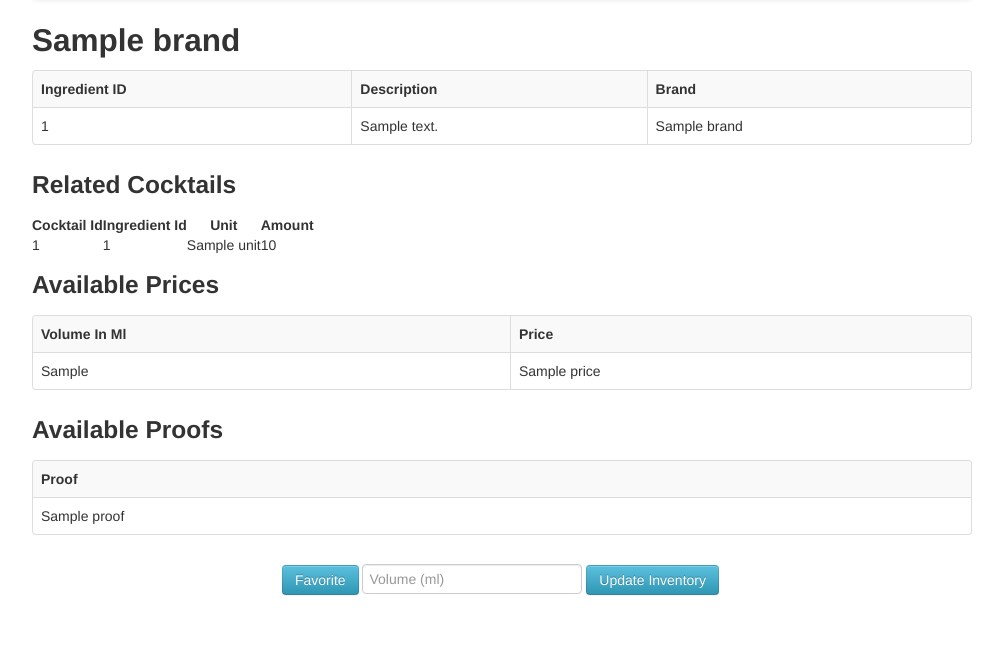
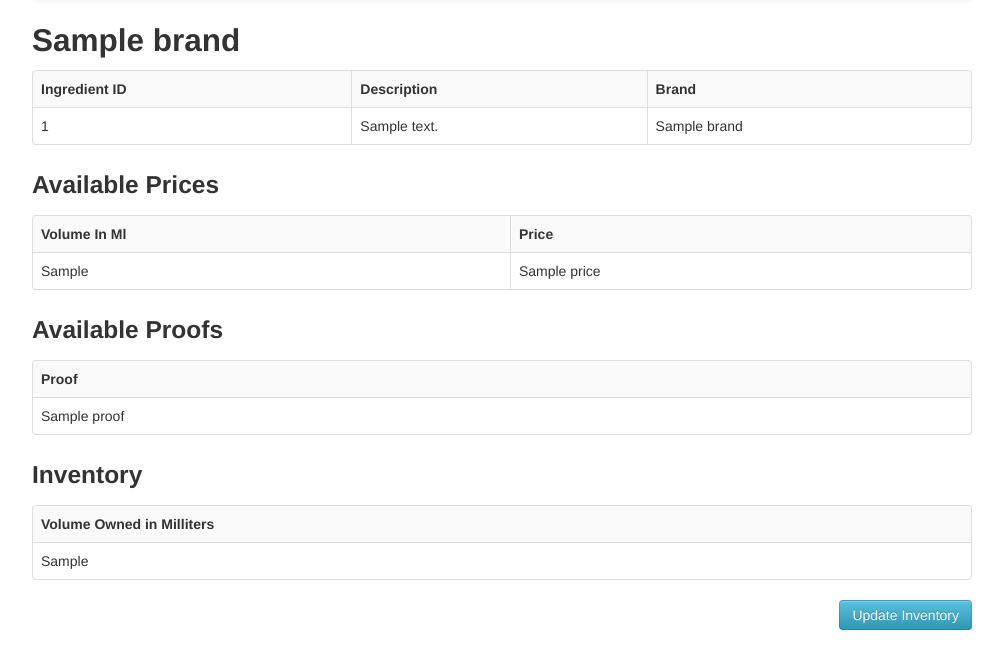
Before and after one commit to UVaCS4750-F13/spiritguide, a CakePHP app: the page made by app/View/Ingredients/view.ctp in a window 1280 px wide. Shown: the part 62-731 px from the top of the page, without its empty margins (138-1141 px from the left). Run offline with PHP 8.4 and a stand-in for CakePHP, Linux system fonts and the light colour scheme; the template is opened without the code that fills it: most values are stand-ins (such as "Sample title", 1, 10 or a date in 2020); form fields are guessed from the names that the template uses; some libraries are stand-ins or nearby versions.

Commit message:
Add own data to ingredient view

```diff
--- a/app/Controller/IngredientsController.php
+++ b/app/Controller/IngredientsController.php
@@ -16,6 +16,8 @@ class IngredientsController extends AppController {
  *
  * @var array
  */
+
+	public $components = array('Auth');
 
 	function filter() {
 		// the page we will redirect to
@@ -72,6 +74,10 @@ class IngredientsController extends AppController {
 		}
 		$options = array('conditions' => array('Ingredient.' . $this->Ingredient->primaryKey => $id));
 		$this->set('ingredient', $this->Ingredient->find('first', $options));
+
+		$owns = QueryBot::get_user_ingredient($this->Auth->user('user_id'), $id);
+		$this->set('owns', $owns[0]);
+		$this->set('owns_at_all', count($owns));
 	}
 
 /**
--- a/app/View/Ingredients/view.ctp
+++ b/app/View/Ingredients/view.ctp
@@ -13,61 +13,10 @@
 		</tr>
 	</table>
 </div>
+
 <div class="related">
-	<?php if (!empty($ingredient['Contain'])): ?>
-	<h3><?php echo __('Related Cocktails'); ?></h3>
-	<table cellpadding = "0" cellspacing = "0">
-	<tr>
-		<th><?php echo __('Cocktail Id'); ?></th>
-		<th><?php echo __('Ingredient Id'); ?></th>
-		<th><?php echo __('Unit'); ?></th>
-		<th><?php echo __('Amount'); ?></th>
-	</tr>
-	<?php foreach ($ingredient['Contain'] as $contain): ?>
-		<tr>
-			<td><?php echo $contain['cocktail_id']; ?></td>
-			<td><?php echo $contain['ingredient_id']; ?></td>
-			<td><?php echo $contain['unit']; ?></td>
-			<td><?php echo $contain['amount']; ?></td>
-		</tr>
-	<?php endforeach; ?>
-	</table>
-<?php endif; ?>
-</div>
-<!--<div class="related">
-	<h3><?php echo __('Owned by'); ?></h3>
-	<?php if (!empty($ingredient['Own'])): ?>
-	<table cellpadding = "0" cellspacing = "0">
-	<tr>
-		<th><?php echo __('User Id'); ?></th>
-		<th><?php echo __('Ingredient Id'); ?></th>
-		<th><?php echo __('Volume In Ml'); ?></th>
-		<th class="actions"><?php echo __('Actions'); ?></th>
-	</tr>
-	<?php foreach ($ingredient['Own'] as $own): ?>
-		<tr>
-			<td><?php echo $own['user_id']; ?></td>
-			<td><?php echo $own['ingredient_id']; ?></td>
-			<td><?php echo $own['volume_in_ml']; ?></td>
-			<td class="actions">
-				<?php echo $this->Html->link(__('View'), array('controller' => 'owns', 'action' => 'view', $own['user_id'])); ?>
-				<?php echo $this->Html->link(__('Edit'), array('controller' => 'owns', 'action' => 'edit', $own['user_id'])); ?>
-				<?php echo $this->Form->postLink(__('Delete'), array('controller' => 'owns', 'action' => 'delete', $own['user_id']), null, __('Are you sure you want to delete # %s?', $own['user_id'])); ?>
-			</td>
-		</tr>
-	<?php endforeach; ?>
-	</table>
-<?php endif; ?>
-
-	<div class="actions">
-		<ul>
-			<li><?php echo $this->Html->link(__('New Own'), array('controller' => 'owns', 'action' => 'add')); ?> </li>
-		</ul>
-	</div>
-</div> -->
-<div class="related">
+	<?php if (!empty($ingredient['Price'])): ?>
 		<h3><?php echo __('Available Prices'); ?></h3>
-	<?php if (!empty($ingredient['Price'])): ?>
 		<table cellpadding = "0" cellspacing = "0" class="table table-striped table-bordered">
 		<tr>
 			<th><?php echo __('Volume In Ml'); ?></th>
@@ -82,9 +31,10 @@
 		</table>
 	<?php endif; ?>
 </div>
+
 <div class="related">
+	<?php if (!empty($ingredient['Proof'])): ?>
 		<h3><?php echo __('Available Proofs'); ?></h3>
-	<?php if (!empty($ingredient['Proof'])): ?>
 		<table cellpadding = "0" cellspacing = "0" class="table table-striped table-bordered">
 		<tr>
 			<th><?php echo __('Proof'); ?></th>
@@ -97,19 +47,37 @@
 		</table>
 	<?php endif; ?>
 </div>
+
+<div class="related">
+		<h3><?php echo __('Inventory'); ?></h3>
+		<table cellpadding = "0" cellspacing = "0" class="table table-striped table-bordered">
+		<tr>
+			<th><?php echo __('Volume Owned in Milliters'); ?></th>
+		</tr>
+		<td><?php echo $owns['o']['volume_in_ml']; ?></td>
+		</table>
+
 </div>
 
 
 <div class="row">
   <div class="col-lg-6">
     <div class="input-group">
-     <span class="input-group-addon">
-        <button id="fav-button" class="btn btn-info" type="button">Favorite</button>
-      </span>
-      <input id="inv-update-button" type="text" class="form-control" placeHolder="Volume (ml)">
-       <span class="input-group-addon">
-        <button class="btn btn-info" type="button">Update Inventory</button>
-      </span>
+        <button class="btn btn-info view-button" type="button" data-toggle="modal" data-target="#inv-modal">Update Inventory</button>
     </div><!-- /input-group -->
   </div><!-- /.col-lg-6 -->
 </div><!-- /.row -->
+
+<div id="inv-modal" class="modal hide fade" tabindex="-1" role="dialog" aria-labelledby="myModalLabel" aria-hidden="true">
+  	<div class="modal-header">
+    	<button type="button" class="close" data-dismiss="modal" aria-hidden="true">×</button>
+    	<h3 id="myModalLabel"><?echo "How much ".$ingredient['Ingredient']['brand']." do you own?"; ?></h3>
+  	</div>
+  	<div class="modal-body">
+    	<?php echo $this->Form->create('Cocktail', array('action' => 'update_recipe')); ?>
+        <fieldset>
+               <?php echo $this->Form->input('recipe', array('label' => false, 'div' => false, 'value' => $owns['o']['volume_in_ml'])); ?>
+        </fieldset>
+     	<?php echo $this->Form->end(array('label' => 'Update', 'class' => 'btn btn-info')); ?>
+  	</div>
+</div>
```
Also changed, not shown: vendors/QueryBot.php (+17 -0 lines). Lines whose indentation alone changed are shown as unchanged.
